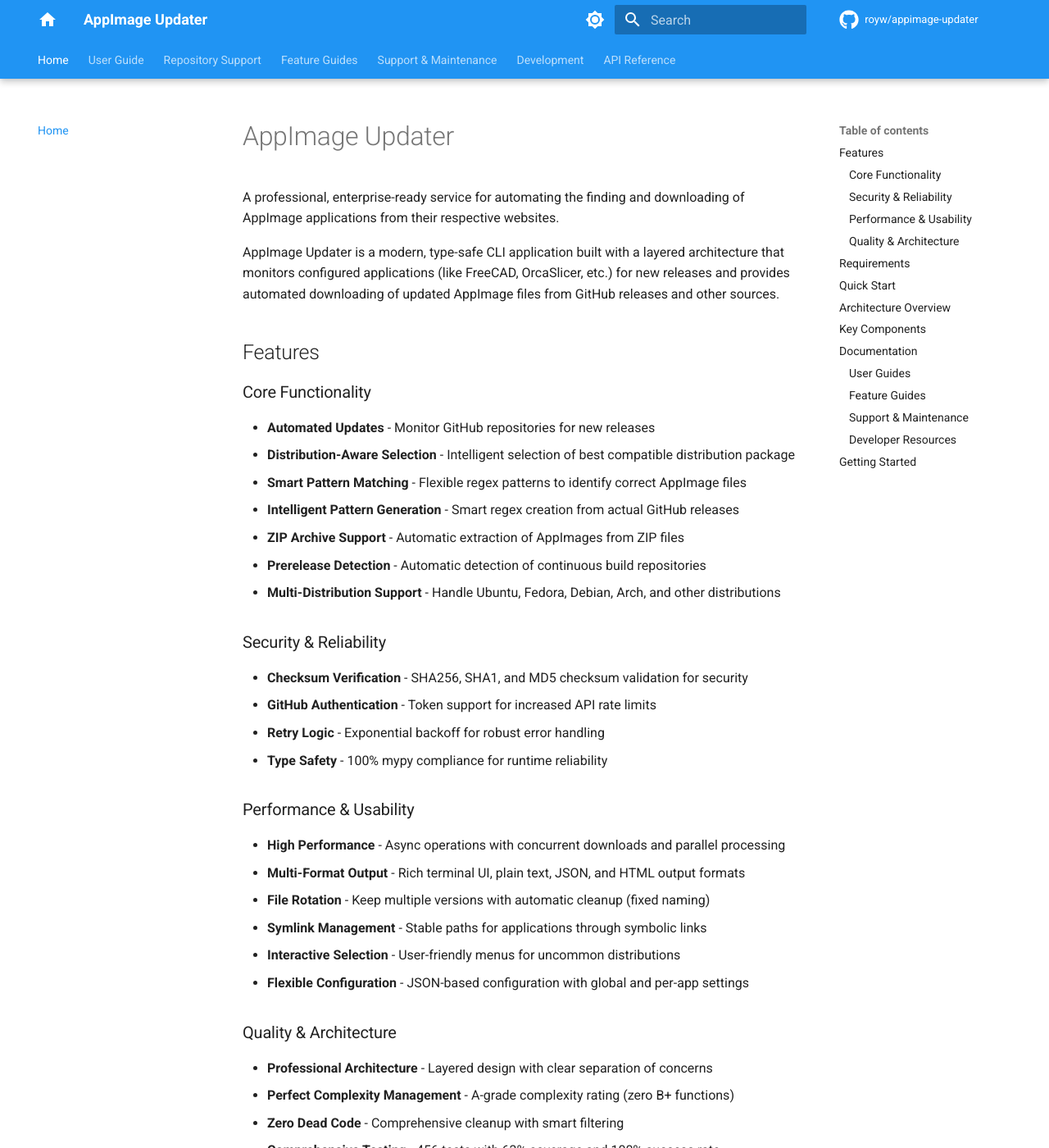
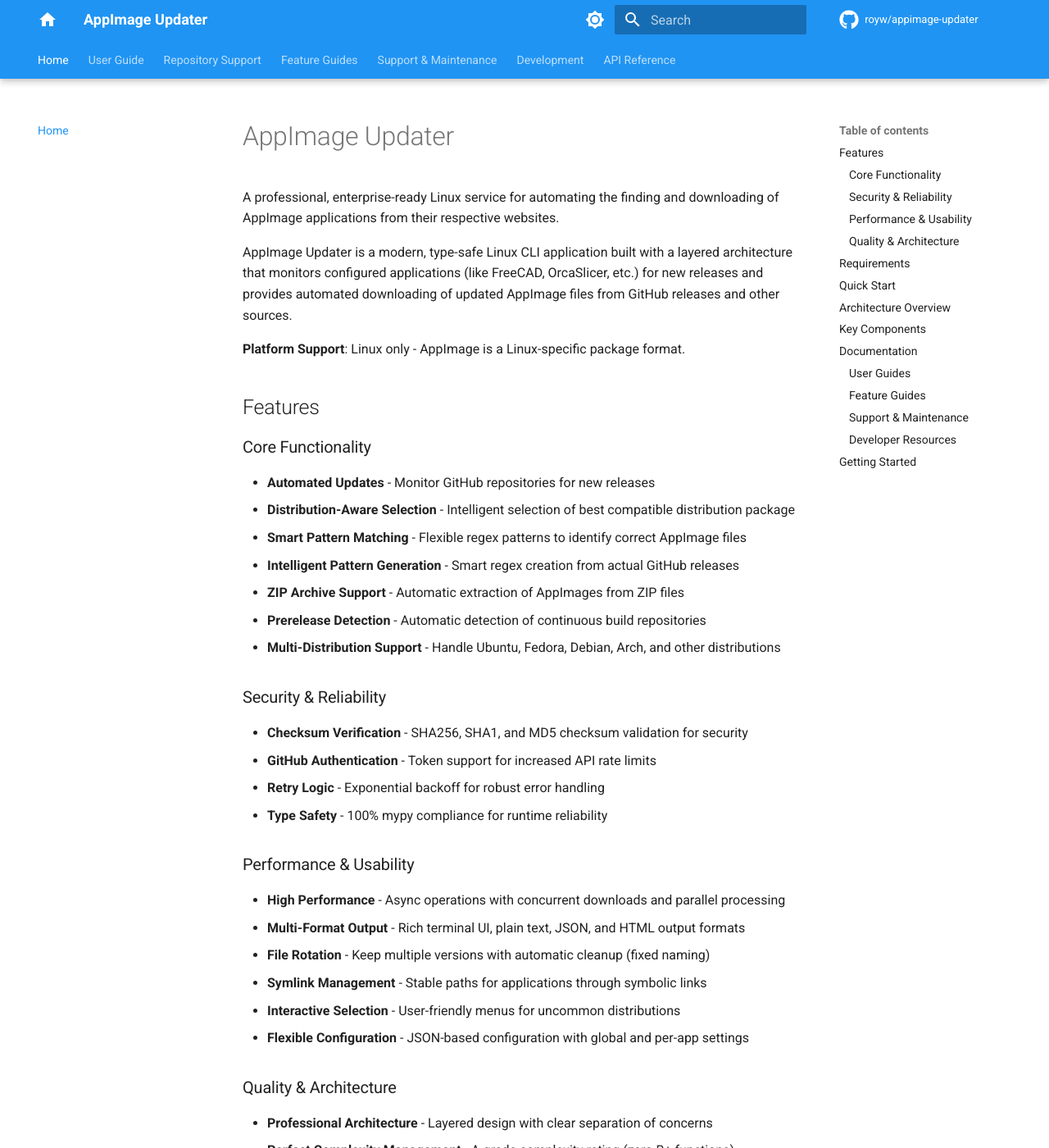
Before and after one commit to royw/appimage-updater, an MkDocs documentation site: the page built from docs/index.md, in a window 1280 px wide and 1400 px high. Shown: the whole window at 82% size. Built offline with MkDocs 1.6.1 and Material for MkDocs 9.7.7, drawn with Linux system fonts in a browser that asks for light colours; comment, search, counter and statistics services are not loaded; some of the changed text lies outside the part shown.

Commit message:
docs: Clarify AppImage Updater is Linux-only
- Update README.md to specify Linux-only support and remove cross-platform references
- Update docs/index.md to clarify Linux-only platform support
- Update docs/installation.md to specify Linux OS requirement
- Update docs/getting-started.md to mention Linux-only support
- Update docs/architecture.md to note Linux-only design
- Update pyproject.toml description and add Linux classifier
- Update system_info.py to enforce Linux-only operation with runtime checks
- Create comprehensive docs/linux-only.md explaining platform limitation
- Update mkdocs.yml navigation to include Linux-only support page

BREAKING CHANGE: AppImage Updater now explicitly enforces Linux-only operation.
Non-Linux platforms will receive RuntimeError on startup.

```diff
--- a/docs/index.md
+++ b/docs/index.md
@@ -1,8 +1,10 @@
 # AppImage Updater
 
-A professional, enterprise-ready service for automating the finding and downloading of AppImage applications from their respective websites.
+A professional, enterprise-ready Linux service for automating the finding and downloading of AppImage applications from their respective websites.
 
-AppImage Updater is a modern, type-safe CLI application built with a layered architecture that monitors configured applications (like FreeCAD, OrcaSlicer, etc.) for new releases and provides automated downloading of updated AppImage files from GitHub releases and other sources.
+AppImage Updater is a modern, type-safe Linux CLI application built with a layered architecture that monitors configured applications (like FreeCAD, OrcaSlicer, etc.) for new releases and provides automated downloading of updated AppImage files from GitHub releases and other sources.
+
+**Platform Support**: Linux only - AppImage is a Linux-specific package format.
 
 ## Features
 
@@ -42,8 +44,8 @@
 
 ## Requirements
 
-- **Python 3.8+** - Required for async/await support
-- **Linux/macOS** - Primary supported platforms
+- **Python 3.11+** - Required for modern async/await and type features
+- **Linux** - Only supported platform (AppImage is Linux-specific)
 - **Internet Connection** - For GitHub API access and downloads
 
 ## Quick Start
--- a/mkdocs.yml
+++ b/mkdocs.yml
@@ -1,5 +1,5 @@
 site_name: AppImage Updater
-site_description: A service for automating finding and downloading AppImage applications
+site_description: A Linux service for automating finding and downloading AppImage applications
 site_url: https://royw.github.io/appimage-updater
 repo_url: https://github.com/royw/appimage-updater
 repo_name: royw/appimage-updater
@@ -137,6 +137,7 @@
   - User Guide:
     - Installation: installation.md
     - Getting Started: getting-started.md
+    - Linux-Only Support: linux-only.md
     - Usage Guide: usage.md
     - Configuration: configuration.md
     - Examples: examples.md
--- a/pyproject.toml
+++ b/pyproject.toml
@@ -5,7 +5,7 @@
 [project]
 name = "appimage-updater"
 version = "0.4.5"
-description = "A service for automating finding and downloading AppImage applications"
+description = "A Linux service for automating finding and downloading AppImage applications"
 readme = "README.md"
 license = "MIT"
 requires-python = ">=3.11"
@@ -16,10 +16,12 @@
     "Development Status :: 3 - Alpha",
     "Intended Audience :: Developers",
     "License :: OSI Approved :: MIT License",
+    "Operating System :: POSIX :: Linux",
     "Programming Language :: Python :: 3",
     "Programming Language :: Python :: 3.11",
     "Programming Language :: Python :: 3.12",
     "Topic :: Software Development :: Libraries :: Python Modules",
+    "Topic :: System :: Archiving :: Packaging",
 ]
 dependencies = [
     "httpx>=0.25.0",
```
Also changed, not shown: README.md (+9 -7 lines), docs/architecture.md (+2 -0 lines), docs/getting-started.md (+2 -0 lines), docs/installation.md (+4 -3 lines), docs/linux-only.md (added, +124 -0 lines), 1 other file.
